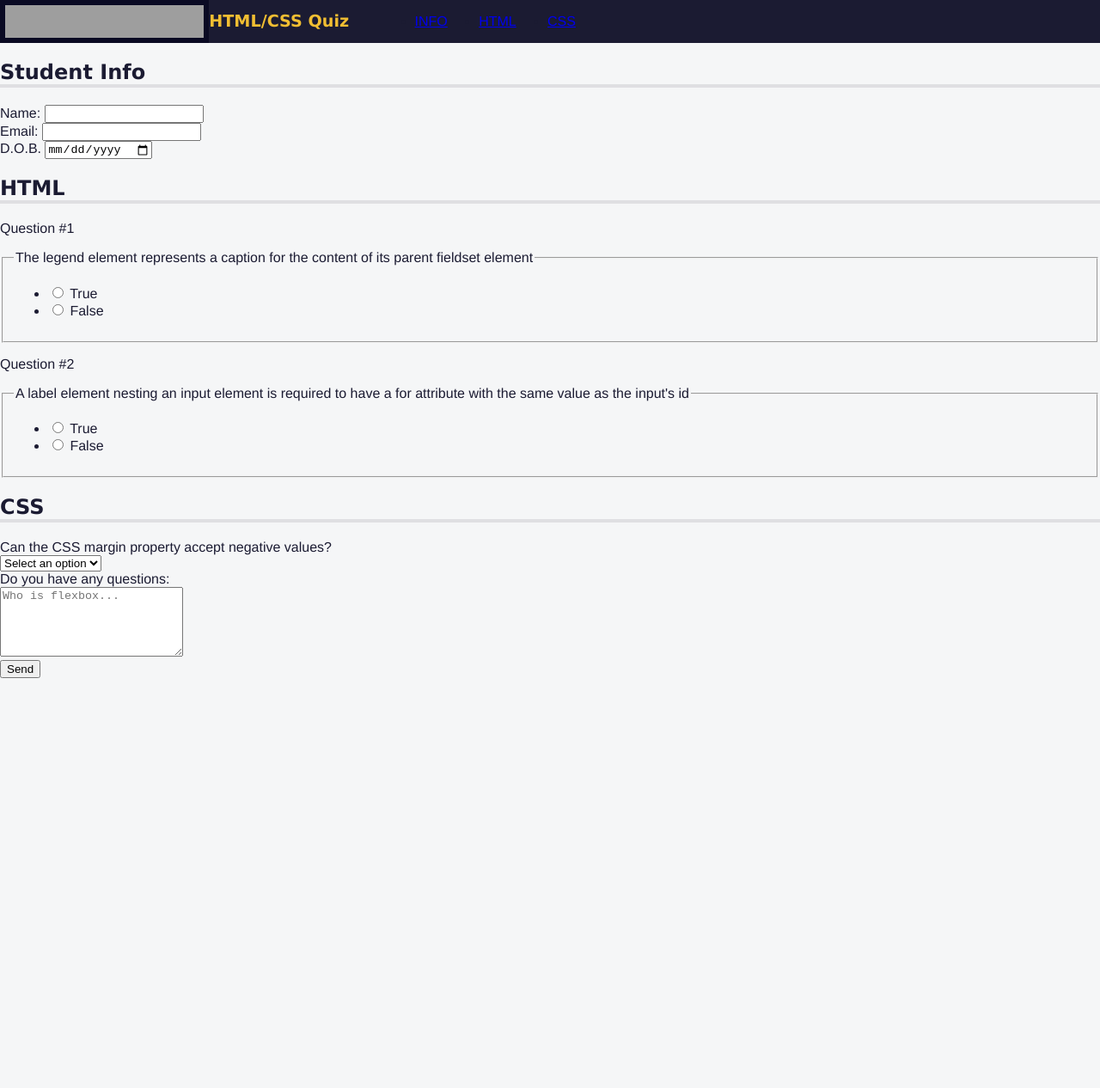
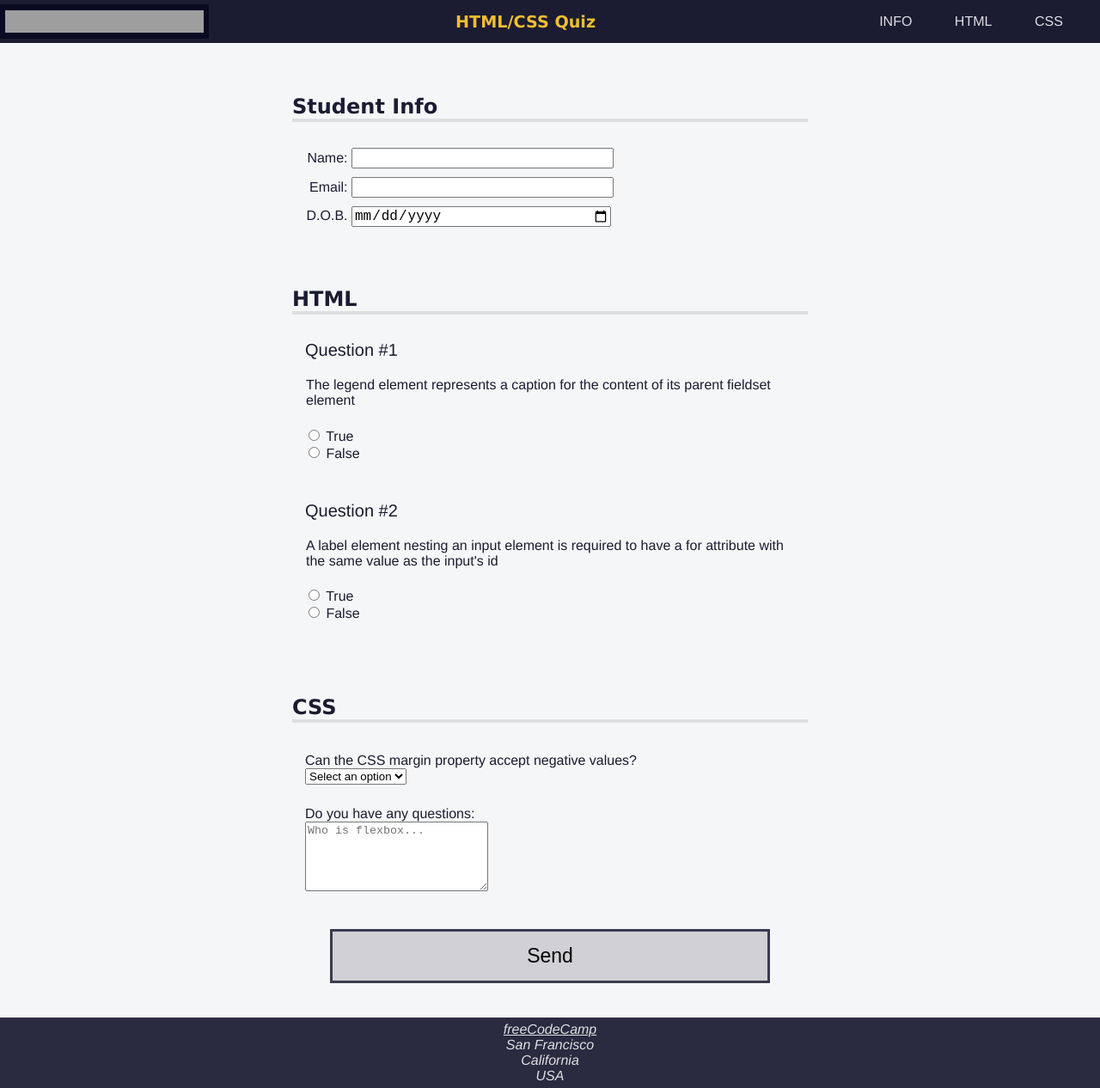
Before and after one commit to drakenevadie19/freeCodeCamp-Responsive-Web-Design, a plain HTML site: page Build a quiz/index.html in a window 1280 px wide. Shown: the whole page at 86% size. Before the commit the page ends 800 px from the top, so only its background shows below. Drawn offline with Linux system fonts and the light colour scheme; grey boxes are pictures that could not be loaded.

Commit message:
New Change: restyling the page for better design

```diff
--- a/Build a quiz/index.html
+++ b/Build a quiz/index.html
@@ -109,6 +109,13 @@
         <button type="submit">Send</button>
       </form>
     </main>
-
+    <footer>
+      <address>
+        <a href="https://freecodecamp.org">freeCodeCamp</a><br />
+        San Francisco<br />
+        California<br />
+        USA
+      </address>
+    </footer>
   </body>
 </html>
--- a/Build a quiz/styles.css
+++ b/Build a quiz/styles.css
@@ -1,3 +1,5 @@
+
+
 body {
     background: #f5f6f7;
     color: #1b1b32;
@@ -10,6 +12,10 @@ body {
     height: 50px;
     background-color: #1b1b32;
     display: flex;
+    justify-content: space-between;
+    align-items: center;
+    position: fixed;
+    top: 0;
   }
 
   #logo {
@@ -22,6 +28,7 @@ body {
   h1 {
     color: #f1be32;
     font-size: min(5vw, 1.2em);
+    text-align: center;
   }
 
   nav {
@@ -33,6 +40,39 @@ body {
   nav > ul {
     display: flex;
     justify-content: space-evenly;
+    flex-wrap: wrap;
+    align-items: center;
+    padding-inline-start: 0;
+    margin-block: 0;
+    height: 100%;
+  }
+
+  nav > ul > li {
+    color: #dfdfe2;
+    margin: 0 0.2rem;
+    padding: 0.2rem;
+    display: block;
+  }
+
+  nav > ul > li:hover {
+    background-color: #dfdfe2;
+    color: #1b1b32;
+    cursor: pointer;
+  }
+
+  li > a {
+    color: inherit;
+    text-decoration: none;
+  }
+
+  main {
+    padding-top: 50px;
+  }
+
+  section {
+    width: 80%;
+    margin: 0 auto 10px auto;
+    max-width: 600px;
   }
 
   h1,
@@ -42,10 +82,90 @@ body {
 
   h2 {
     border-bottom: 4px solid #dfdfe2;
+    margin-top: 0px;
+    padding-top: 60px;
+  }
+
+  .info {
+    padding: 10px 0 0 5px;
+  }
+
+  .formrow {
+    margin-top: 30px;
+    padding: 0px 15px;
+  }
+
+  input {
+    font-size: 16px;
+  }
+
+  .info label, .info input {
+    display: inline-block;
+  }
+
+  .info input {
+    width: 50%;
+    text-align: left;
+  }
+
+  .info label {
+    width: 10%;
+    min-width: 55px;
+    text-align: right;
+  }
+
+  .question-block {
+    text-align: left;
+    display: block;
+    width: 100%;
+    margin-top: 20px;
+    padding-top: 5px;
+  }
+
+  p {
+    margin-top: 5px;
+    padding-left: 15px;
+    font-size: 20px;
   }
 
   p::before {
     content: "Question #";
+  }
+
+  .question {
+    border: none;
+    padding-bottom: 0;
+  }
+
+  .answers-list {
+    list-style: none;
+    padding: 0;
+  }
+
+  button {
+    display: block;
+    margin: 40px auto;
+    width: 40%;
+    padding: 15px;
+    font-size: 23px;
+    background: #d0d0d5;
+    border: 3px solid #3b3b4f;
+  }
+
+  footer {
+    background-color: #2a2a40;
+    display: flex;
+    justify-content: center;
+  }
+
+  footer,
+  footer a {
+    color: #dfdfe2;
+  }
+
+  address {
+    text-align: center;
+    padding: 0.3em;
   }
 
   .sr-only {
```
